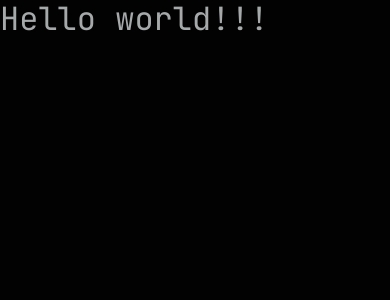
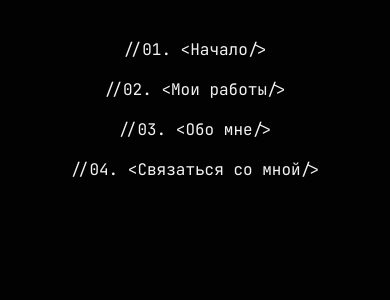
Before and after one commit to vpetrukhin/Portfolio, a React (Create React App) app: page / in a window 390 px wide. Shown: the top 300 px of the page. Built offline with nearby package versions, Linux system fonts and the light colour scheme.

Commit message:
add NavBar

```diff
--- a/src/app/App.tsx
+++ b/src/app/App.tsx
@@ -1,9 +1,10 @@
+import { NavBar } from '../widgets/Navbar';
 import './App.scss';
 
 function App() {
   return (
     <div className="app">
-      Hello world!!!
+      <NavBar />
     </div>
   );
 }
--- /dev/null
+++ b/src/shared/lib/classNames/classNames.ts
@@ -0,0 +1,10 @@
+type Mode = Record<string, boolean | string | undefined>;
+
+export const classNames = (cls: string, mode: Mode = {}, additional: Array<string | undefined> = []): string =>
+    [
+        cls,
+        ...Object.entries(mode)
+            .filter(([className, condition]) => Boolean(condition))
+            .map(([className]) => className),
+        ...additional,
+    ].join(' ');
--- a/src/styles/variables.scss
+++ b/src/styles/variables.scss
@@ -10,17 +10,23 @@
     --font-family: 'JetBrains Mono', monospace;
 
     // Font size
+    --font-size-s: 16px;
     --font-size-m: 20px;
     --font-size-l: 26px;
     --font-size-xl: 32px;
 
     // Line-height
+    --line-height-s: 20px;
     --line-height-m: 26px;
     --line-height-l: 32px;
     --line-height-xl: 38px;
 
     // fonts
+    --font-s: var(--font-size-s)/var(--line-height-s) var(--font-family);
     --font-m: var(--font-size-m)/var(--line-height-m) var(--font-family);
-    --font-m: var(--font-size-l)/var(--line-height-l) var(--font-family);
-    --font-m: var(--font-size-xl)/var(--line-height-xl) var(--font-family);
+    --font-l: var(--font-size-l)/var(--line-height-l) var(--font-family);
+    --font-xl: var(--font-size-xl)/var(--line-height-xl) var(--font-family);
+
+    // size
+    --size-container: 1280px;
 }
--- /dev/null
+++ b/src/widgets/Navbar/index.ts
@@ -0,0 +1 @@
+export { NavBar } from './ui/NavBar/NavBar';
--- /dev/null
+++ b/src/widgets/Navbar/model/items.ts
@@ -0,0 +1,31 @@
+import { NavItem } from '../types/NavBar.types';
+
+export enum Sections {
+    'MAIN' = 'main',
+    'PORTFOLIO' = 'portfolio',
+    'ABOUT' = 'about',
+    'CONTACS' = 'contacts',
+}
+
+export const items: Array<NavItem> = [
+    {
+        id: "01",
+        link: Sections.MAIN,
+        text: 'Начало'
+    },
+    {
+        id: "02",
+        link: Sections.PORTFOLIO,
+        text: 'Мои работы'
+    },
+    {
+        id: "03",
+        link: Sections.ABOUT,
+        text: 'Обо мне'
+    },
+    {
+        id: "04",
+        link: Sections.CONTACS,
+        text: 'Связаться со мной'
+    },
+];
--- /dev/null
+++ b/src/widgets/Navbar/types/NavBar.types.ts
@@ -0,0 +1,5 @@
+export interface NavItem {
+    id: string;
+    link: string;
+    text: string;
+}
--- /dev/null
+++ b/src/widgets/Navbar/ui/NavBar/NavBar.module.scss
@@ -0,0 +1,15 @@
+.Navbar {
+    max-width: var(--size-container);
+    margin: 0 auto;
+    padding-top: 40px;
+
+    display: grid;
+    grid-template-columns: 1fr 1fr;
+    gap: 20px;
+}
+
+@media screen and (max-width: 768px) {
+    .Navbar {
+        grid-template-columns: 1fr;
+    }
+}
--- /dev/null
+++ b/src/widgets/Navbar/ui/NavBar/NavBar.tsx
@@ -0,0 +1,18 @@
+import { classNames } from '../../../../shared/lib/classNames/classNames';
+import { items } from '../../model/items';
+import { NavBarItem } from '../NavBarItem/NavBarItem';
+import cls from './NavBar.module.scss';
+
+interface NavBarProps {
+    className?: string;
+}
+
+export const NavBar = (props: NavBarProps) => {
+    const { className } = props;
+
+    return (
+        <div className={classNames(cls.Navbar, {}, [className])}>
+            {items.map(item => <NavBarItem key={item.id} item={item} />)}
+        </div>
+    );
+};
--- /dev/null
+++ b/src/widgets/Navbar/ui/NavBarItem/NavBarItem.module.scss
@@ -0,0 +1,16 @@
+.NavBarItem {
+    text-decoration: none;
+    color: var(--color-white);
+    text-align: center;
+    transition: color 0.4s;
+
+    &:hover {
+        color: var(--color-light-green);
+    }
+}
+
+@media screen and (max-width: 768px) {
+    .NavBarItem {
+        font: var(--font-s);
+    }
+}
--- /dev/null
+++ b/src/widgets/Navbar/ui/NavBarItem/NavBarItem.tsx
@@ -0,0 +1,19 @@
+import { classNames } from '../../../../shared/lib/classNames/classNames';
+import { NavItem } from '../../types/NavBar.types';
+import cls from './NavBarItem.module.scss';
+
+interface NavBarItemProps {
+    className?: string;
+    item: NavItem;
+}
+
+export const NavBarItem = (props: NavBarItemProps) => {
+    const { className, item } = props;
+
+    return (
+        // eslint-disable-next-line jsx-a11y/anchor-has-content
+        <a href={`#${item.link}` || '#anchor'} className={classNames(cls.NavBarItem, {}, [className])}>
+            {`//${item.id}.  <${item.text}/>`}
+        </a>
+    );
+};
```
Also changed, not shown: tsconfig.json (+7 -1 lines), 1 other file (tests, documents, lock files or other folders).
